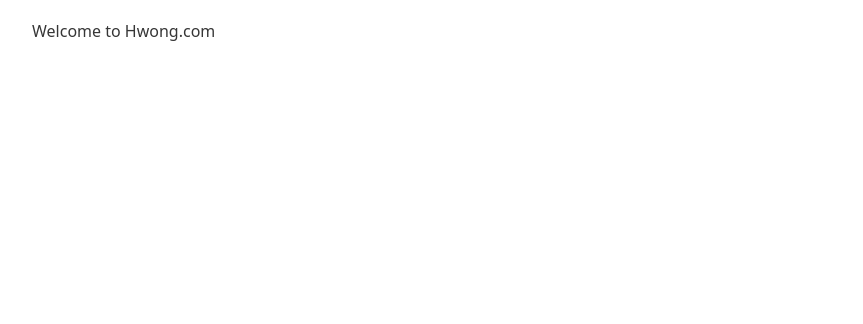
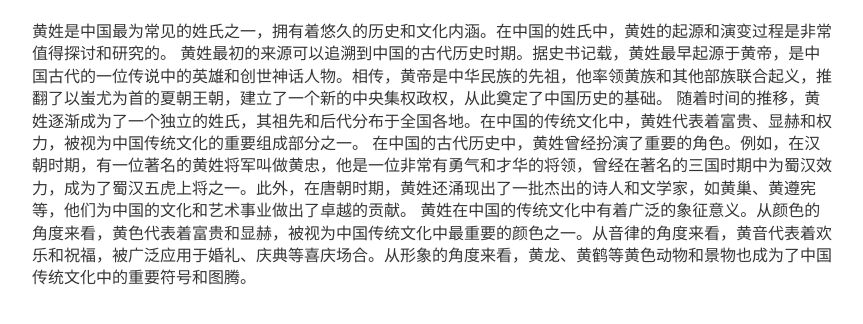
Before and after one commit to hwongcom/hwongcom.github.io, a plain HTML site: page index.html in a window 1280 px wide. Shown: the whole page, without its empty margins (208-1071 px from the left). Drawn offline with nearby package versions, Linux system fonts and the light colour scheme.

Commit message:
Update index.html

```diff
--- a/index.html
+++ b/index.html
@@ -4,6 +4,15 @@
   <link rel="stylesheet" href="https://cdn.jsdelivr.net/npm/water.css@2/out/water.css">
 </head>
 <body>
-Welcome to Hwong.com
+
+  黄姓是中国最为常见的姓氏之一，拥有着悠久的历史和文化内涵。在中国的姓氏中，黄姓的起源和演变过程是非常值得探讨和研究的。
+
+黄姓最初的来源可以追溯到中国的古代历史时期。据史书记载，黄姓最早起源于黄帝，是中国古代的一位传说中的英雄和创世神话人物。相传，黄帝是中华民族的先祖，他率领黄族和其他部族联合起义，推翻了以蚩尤为首的夏朝王朝，建立了一个新的中央集权政权，从此奠定了中国历史的基础。
+
+随着时间的推移，黄姓逐渐成为了一个独立的姓氏，其祖先和后代分布于全国各地。在中国的传统文化中，黄姓代表着富贵、显赫和权力，被视为中国传统文化的重要组成部分之一。
+
+在中国的古代历史中，黄姓曾经扮演了重要的角色。例如，在汉朝时期，有一位著名的黄姓将军叫做黄忠，他是一位非常有勇气和才华的将领，曾经在著名的三国时期中为蜀汉效力，成为了蜀汉五虎上将之一。此外，在唐朝时期，黄姓还涌现出了一批杰出的诗人和文学家，如黄巢、黄遵宪等，他们为中国的文化和艺术事业做出了卓越的贡献。
+
+黄姓在中国的传统文化中有着广泛的象征意义。从颜色的角度来看，黄色代表着富贵和显赫，被视为中国传统文化中最重要的颜色之一。从音律的角度来看，黄音代表着欢乐和祝福，被广泛应用于婚礼、庆典等喜庆场合。从形象的角度来看，黄龙、黄鹤等黄色动物和景物也成为了中国传统文化中的重要符号和图腾。
 </body>
 </html>
```
